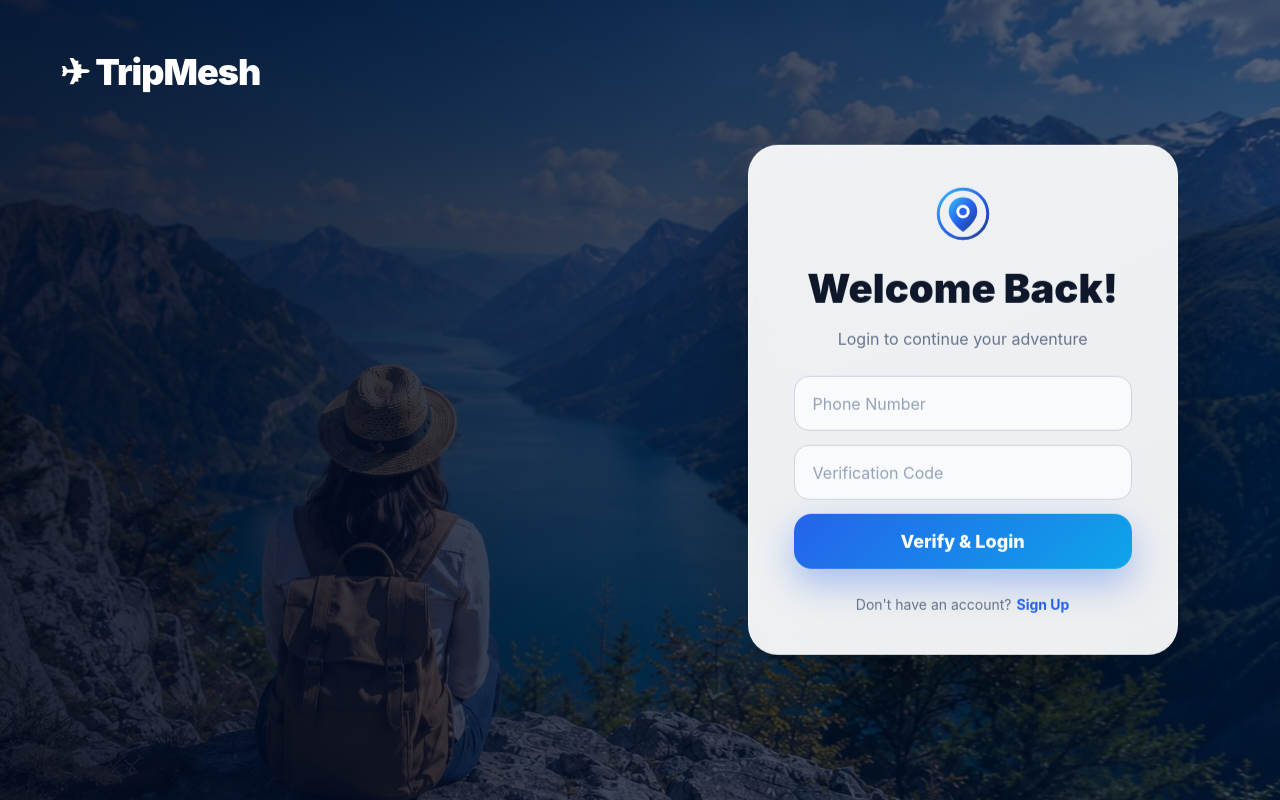
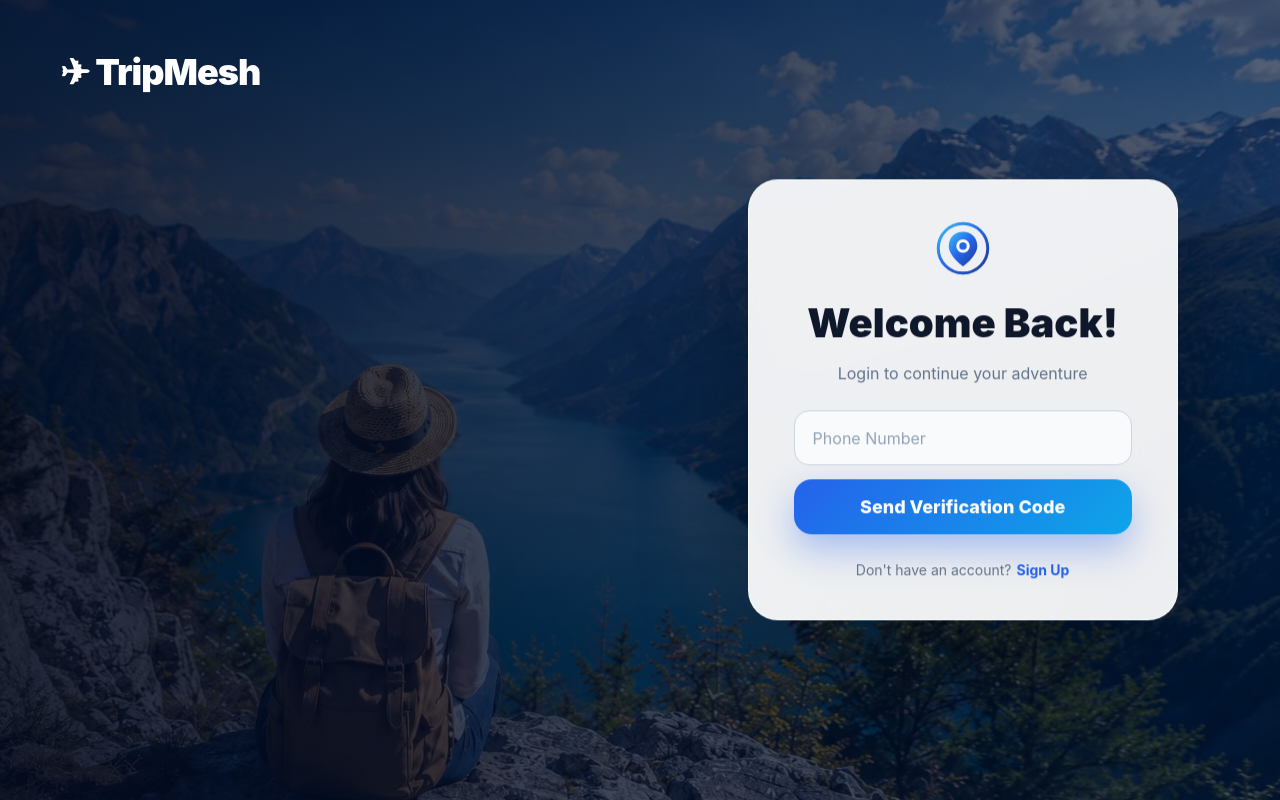
Before and after one commit to fahmida47/TripMesh, a React app in the folder frontend/: page /login in a window 1280 px wide. Built offline with nearby package versions, Linux system fonts and the light colour scheme; the HTML template or start-up script is replaced by a standard one.

Commit message:
Integrate login with authentication API

```diff
--- a/frontend/src/pages/Login/Login.jsx
+++ b/frontend/src/pages/Login/Login.jsx
@@ -4,17 +4,24 @@ import "./Login.css";
 import loginBg from "../../assets/login-bg.jpeg";
 import Loading from "../../components/Loading/Loading";
 
+const API_URL = "http://127.0.0.1:8000/api";
+
 const LogoIcon = () => (
   <svg viewBox="0 0 80 80" className="trip-logo" fill="none">
     <defs>
-      <linearGradient id="tripGradient" x1="0" y1="0" x2="1" y2="1">
+      <linearGradient
+        id="tripGradient"
+        x1="0"
+        y1="0"
+        x2="1"
+        y2="1"
+      >
         <stop offset="0%" stopColor="#38bdf8" />
         <stop offset="50%" stopColor="#2563eb" />
         <stop offset="100%" stopColor="#1e3a8a" />
       </linearGradient>
     </defs>
 
-    {/* Outer Circle */}
     <circle
       cx="40"
       cy="40"
@@ -23,7 +30,6 @@ const LogoIcon = () => (
       strokeWidth="4"
     />
 
-    {/* Location Pin */}
     <path
       d="
         M40 18
@@ -35,7 +41,6 @@ const LogoIcon = () => (
       fill="url(#tripGradient)"
     />
 
-    {/* Center Circle */}
     <circle cx="40" cy="37" r="9" fill="white" />
     <circle cx="40" cy="37" r="5" fill="#2563eb" />
   </svg>
@@ -45,6 +50,7 @@ const Login = () => {
   const navigate = useNavigate();
 
   const [loading, setLoading] = useState(false);
+  const [sendingCode, setSendingCode] = useState(false);
 
   const [formData, setFormData] = useState({
     phone: "",
@@ -52,24 +58,8 @@ const Login = () => {
   });
 
   const [error, setError] = useState("");
-
-  /*
-    ==========================================
-    MANUAL VERIFICATION CODE
-    ==========================================
-
-    Sir je verification code diyechen,
-    ekhane oi code boshao.
-
-    Example:
-    123456
-  */
-
-  const VERIFICATION_CODE = "123456";
-
-  /* ===============================
-          INPUT CHANGE
-  ================================ */
+  const [success, setSuccess] = useState("");
+  const [codeSent, setCodeSent] = useState(false);
 
   const handleChange = (e) => {
     setFormData({
@@ -80,22 +70,15 @@ const Login = () => {
     setError("");
   };
 
-  /* ===============================
-          LOGIN
-  ================================ */
+  // ==========================================
+  // SEND VERIFICATION CODE
+  // ==========================================
 
-  const handleSubmit = (e) => {
-    e.preventDefault();
-
+  const handleSendCode = async () => {
     setError("");
+    setSuccess("");
 
     const phone = formData.phone.trim();
-    const verificationCode =
-      formData.verificationCode.trim();
-
-    /* ===============================
-          PHONE VALIDATION
-    ================================ */
 
     if (!phone) {
       setError("Please enter your phone number.");
@@ -107,38 +90,170 @@ const Login = () => {
       return;
     }
 
-    /* ===============================
-          VERIFICATION CODE
-    ================================ */
+    setSendingCode(true);
 
-    if (!verificationCode) {
-      setError("Please enter the verification code.");
+    try {
+      const response = await fetch(
+        `${API_URL}/auth/send-code`,
+        {
+          method: "POST",
+          headers: {
+            "Content-Type": "application/json",
+            Accept: "application/json",
+          },
+          body: JSON.stringify({
+            phone: phone,
+          }),
+        }
+      );
+
+      const result = await response.json();
+
+      if (!response.ok) {
+        setError(
+          result.message ||
+            "Failed to send verification code."
+        );
+
+        setSendingCode(false);
         return;
       }
 
-    if (verificationCode !== VERIFICATION_CODE) {
-      setError("Invalid verification code.");
+      setCodeSent(true);
+
+      setSuccess(
+        "Verification code sent successfully."
+      );
+
+      /*
+       * Development mode:
+       * Backend currently returns the OTP because
+       * no SMS provider is connected yet.
+       *
+       * OTP is NOT printed in the console.
+       */
+
+      setSendingCode(false);
+    } catch (error) {
+      console.error("Send code error:", error);
+
+      setError(
+        "Unable to connect to the server. Please make sure Laravel is running."
+      );
+
+      setSendingCode(false);
+    }
+  };
+
+  // ==========================================
+  // VERIFY CODE + LOGIN
+  // ==========================================
+
+  const handleSubmit = async (e) => {
+    e.preventDefault();
+
+    setError("");
+    setSuccess("");
+
+    const phone = formData.phone.trim();
+    const verificationCode =
+      formData.verificationCode.trim();
+
+    if (!phone) {
+      setError("Please enter your phone number.");
       return;
     }
 
-    /* ===============================
-          CHECK USER
-    ================================ */
+    if (phone.length < 10) {
+      setError("Please enter a valid phone number.");
+      return;
+    }
 
-    const savedUser = JSON.parse(
-      localStorage.getItem("user")
+    if (!verificationCode) {
+      setError(
+        "Please enter the verification code."
+      );
+      return;
+    }
+
+    if (verificationCode.length !== 6) {
+      setError(
+        "Verification code must be 6 digits."
+      );
+      return;
+    }
+
+    setLoading(true);
+
+    try {
+      const response = await fetch(
+        `${API_URL}/auth/verify-code`,
+        {
+          method: "POST",
+          headers: {
+            "Content-Type": "application/json",
+            Accept: "application/json",
+          },
+          body: JSON.stringify({
+            phone: phone,
+            code: verificationCode,
+          }),
+        }
       );
 
-    /*
-      ==========================================
-      NEW USER
-      ==========================================
+      const result = await response.json();
 
-      Phone number localStorage-er user-er
-      sathe match na korle Signup-e jabe.
-    */
+      if (!response.ok) {
+        setError(
+          result.message ||
+            "Invalid verification code."
+        );
 
-    if (!savedUser || savedUser.phone !== phone) {
+        setLoading(false);
+        return;
+      }
+
+      // ==========================================
+      // EXISTING USER
+      // ==========================================
+
+      if (
+        result.is_new_user === false &&
+        result.token
+      ) {
+        localStorage.setItem(
+          "token",
+          result.token
+        );
+
+        localStorage.setItem(
+          "user",
+          JSON.stringify(result.user)
+        );
+
+        localStorage.setItem(
+          "isLoggedIn",
+          "true"
+        );
+
+        // Role based dashboard
+
+        if (result.user.role === "guide") {
+          navigate("/guide-dashboard");
+        } else {
+          navigate("/tourist-dashboard");
+        }
+
+        return;
+      }
+
+      // ==========================================
+      // NEW USER
+      // ==========================================
+
+      if (result.is_new_user === true) {
+        setLoading(false);
+
         navigate("/signup", {
           state: {
             phone: phone,
@@ -148,36 +263,21 @@ const Login = () => {
         return;
       }
 
-    /* ===============================
-          OLD USER
-    ================================ */
+      setError("Something went wrong.");
+      setLoading(false);
+    } catch (error) {
+      console.error("Login error:", error);
 
-    localStorage.setItem(
-      "isLoggedIn",
-      "true"
+      setError(
+        "Unable to connect to the server. Please make sure Laravel is running."
       );
 
-    setLoading(true);
-
-    /* ===============================
-          ROLE BASED NAVIGATION
-    ================================ */
-
-    setTimeout(() => {
-      if (savedUser.role === "Guide") {
-        navigate("/guide-dashboard");
-      } else {
-        navigate("/tourist-dashboard");
+      setLoading(false);
     }
-    }, 1000);
   };
 
   return (
     <>
-      {/* ===============================
-            LOADING
-      ================================ */}
-
       {loading && (
         <Loading
           text="Exploring TripMesh"
@@ -187,9 +287,9 @@ const Login = () => {
 
       <div className="auth-container">
 
-        {/* ===============================
+        {/* ================================
             LEFT SIDE
-        ================================ */}
+        ================================= */}
 
         <div
           className="auth-left"
@@ -203,14 +303,9 @@ const Login = () => {
             `,
           }}
         >
-
-          {/* Brand */}
-
           <div className="logo">
             ✈ TripMesh
           </div>
-
-          {/* Hero Text */}
 
           <div className="hero-text">
             <h1>
@@ -225,24 +320,18 @@ const Login = () => {
               and make your journey unforgettable.
             </p>
           </div>
-
         </div>
 
-        {/* ===============================
+        {/* ================================
             RIGHT SIDE
-        ================================ */}
+        ================================= */}
 
         <div className="auth-right">
-
           <div className="auth-card">
-
-            {/* Logo Icon */}
 
             <div className="login-logo">
               <LogoIcon />
             </div>
-
-            {/* Heading */}
 
             <h2>
               Welcome Back!
@@ -252,13 +341,9 @@ const Login = () => {
               Login to continue your adventure
             </p>
 
-            {/* ===============================
-                  LOGIN FORM
-            ================================ */}
-
             <form onSubmit={handleSubmit}>
 
-              {/* Phone Number */}
+              {/* PHONE */}
 
               <input
                 type="tel"
@@ -269,8 +354,29 @@ const Login = () => {
                 required
               />
 
-              {/* Verification Code */}
+              {/* SEND CODE */}
 
+              <button
+                type="button"
+                onClick={handleSendCode}
+                disabled={sendingCode}
+              >
+                {sendingCode
+                  ? "Sending..."
+                  : "Send Verification Code"}
+              </button>
+
+              {/* SUCCESS */}
+
+              {success && (
+                <p className="login-success">
+                  {success}
+                </p>
+              )}
+
+              {/* VERIFICATION CODE */}
+
+              {codeSent && (
                 <input
                   type="text"
                   name="verificationCode"
@@ -280,8 +386,9 @@ const Login = () => {
                   maxLength={6}
                   required
                 />
+              )}
 
-              {/* Error */}
+              {/* ERROR */}
 
               {error && (
                 <p className="login-error">
@@ -289,19 +396,17 @@ const Login = () => {
                 </p>
               )}
 
+              {/* LOGIN */}
 
-
-              {/* Login Button */}
-
+              {codeSent && (
                 <button type="submit">
                   Verify & Login
                 </button>
+              )}
 
             </form>
 
-            {/* ===============================
-                  FOOTER
-            ================================ */}
+            {/* FOOTER */}
 
             <p className="footer-text">
               Don't have an account?
@@ -312,7 +417,6 @@ const Login = () => {
             </p>
 
           </div>
-
         </div>
 
       </div>
```
Lines whose indentation alone changed are shown as unchanged.
